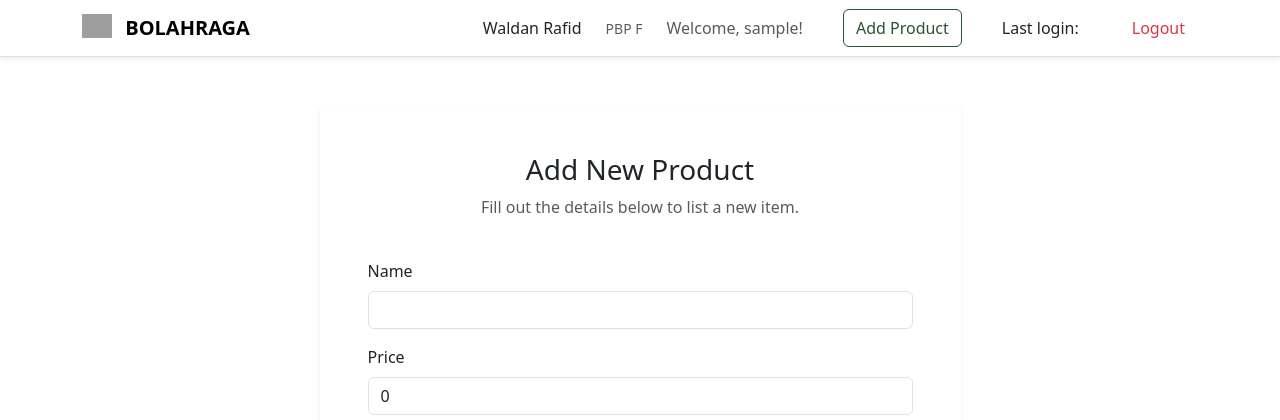
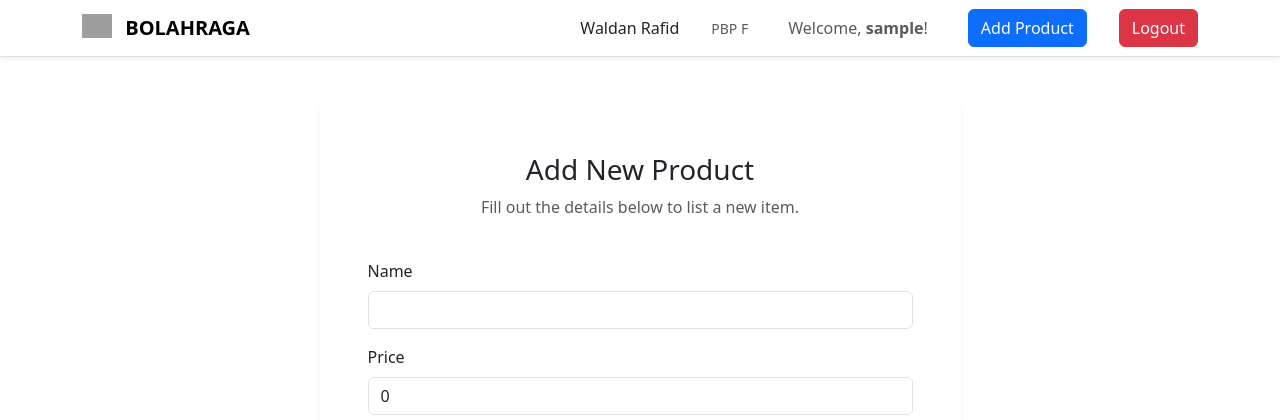
Before and after one commit to waldan-r/bolahraga, a Django app: page /add-product/ in a window 1280 px wide. Shown: the top 420 px of the page. Run offline with Django 5.2, Linux system fonts and the light colour scheme; the visitor is signed in with stand-in values (Sample User, id 1); some libraries are stand-ins or nearby versions; grey boxes are pictures that could not be loaded.

Commit message:
update navbar

```diff
--- a/templates/navbar.html
+++ b/templates/navbar.html
@@ -16,17 +16,22 @@
         </ul>
 
       <div class="d-flex align-items-center">
-        <span>{{ npm|default:"Waldan Rafid" }}</span>
-        <small class="text-muted">PBP F</small>
-        {% if user.is_authenticated %}
-          <span class="navbar-text me-3">Welcome, {{ user.username }}!</span>
-          <a href="#" class="btn btn-primary-custom me-3" data-bs-toggle="modal" data-bs-target="#addProductModal">Add Product</a>
-          <span>Last login: {{ user.last_login|date:"M j, H:i" }}</span>
-          <a href="/logout/" class="btn btn-logout-custom ms-3">Logout</a>
+          <span class="me-2">{{ npm|default:"Waldan Rafid" }}</span>
+          <small class="text-muted me-3">PBP F</small>
 
-        {% else %}
-          <a href="/login/" class="btn btn-primary-custom">Sign In</a>
-        {% endif %}
+          {% if user.is_authenticated %}
+              <span class="navbar-text me-3">Welcome, <b>{{ user.username }}</b>!</span>
+
+              <button class="btn btn-primary me-2" data-bs-toggle="modal" data-bs-target="#addProductModal">
+                  Add Product
+              </button>
+
+              <a href="{% url 'main:logout' %}" class="btn btn-danger">Logout</a>
+
+          {% else %}
+              <a href="{% url 'main:login' %}" class="btn btn-success">Sign In</a>
+              <a href="{% url 'main:register' %}" class="btn btn-outline-success ms-2">Register</a>
+          {% endif %}
       </div>
     </div>
   </div>
```
Also changed, not shown: bolahraga/settings.py (+13 -6 lines).
